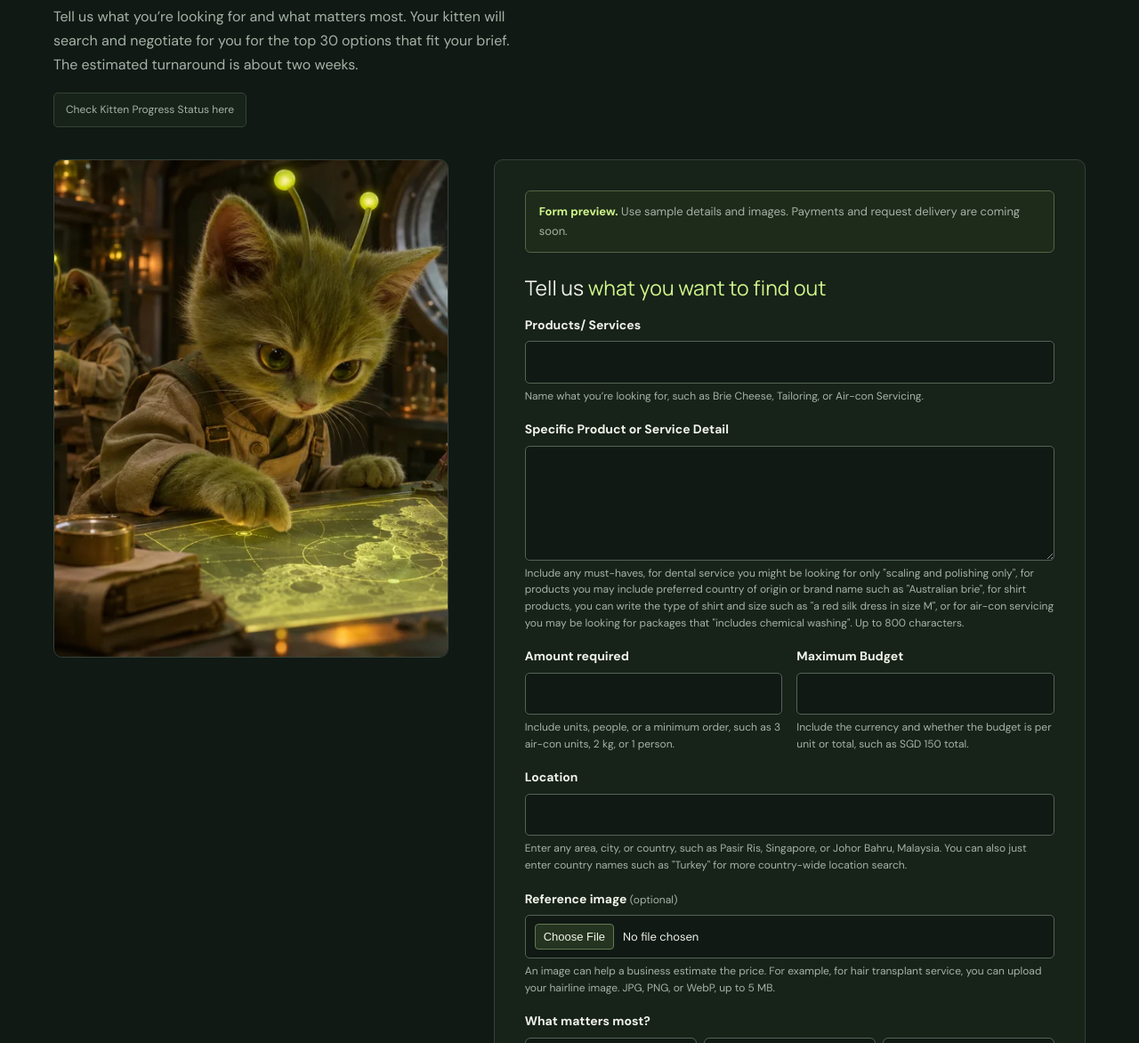
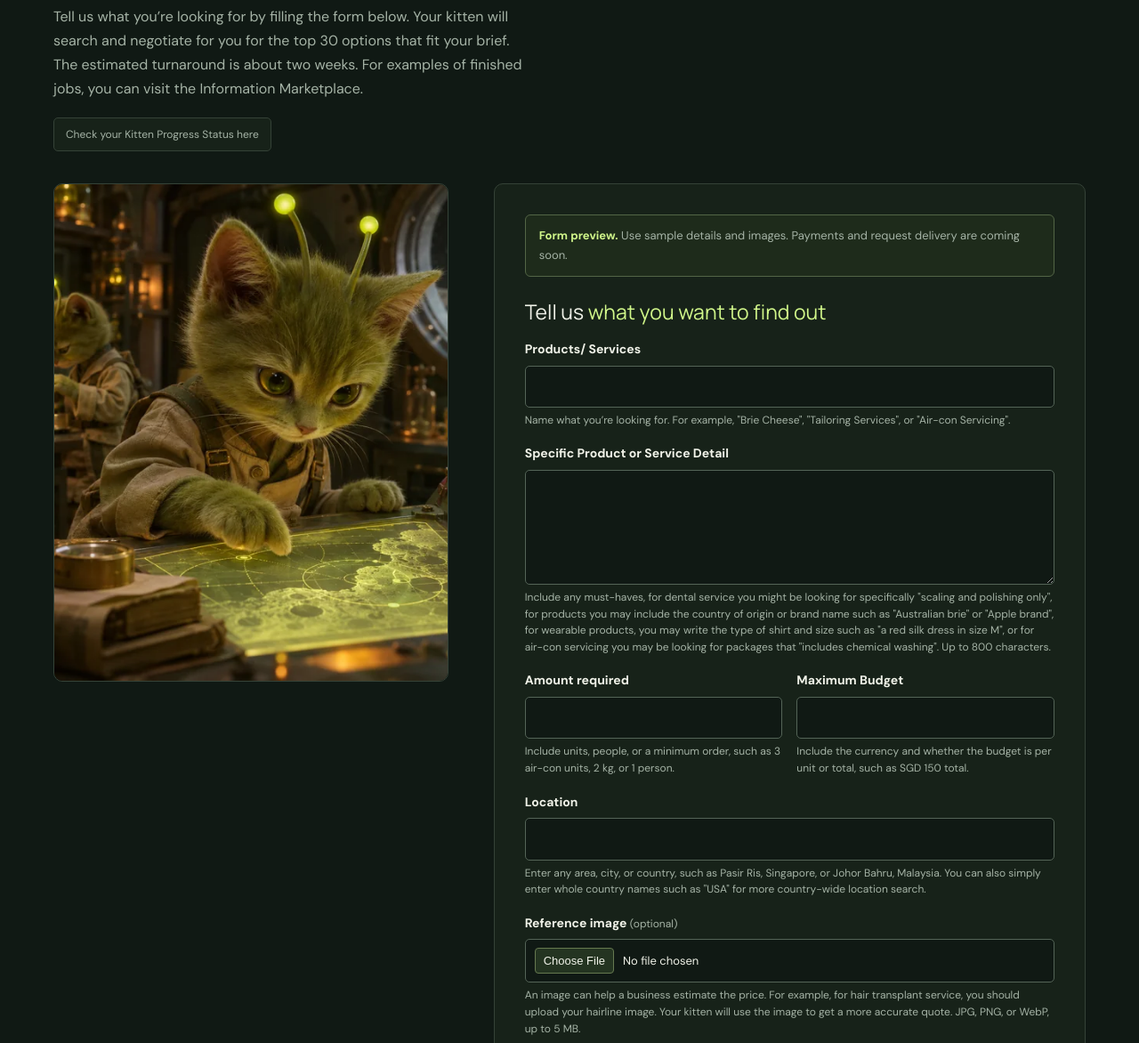
Before and after one commit to unemployedkittens/unemployedkittens, a plain HTML site: page rent-a-kitten.html in a window 1280 px wide. Shown: the part 248-1420 px from the top of the page at 89% size. Drawn offline with Linux system fonts and the light colour scheme.

Commit message:
Update rent-a-kitten.html

```diff
--- a/rent-a-kitten.html
+++ b/rent-a-kitten.html
@@ -19,8 +19,8 @@
   <main class="wrap rental-page">
     <header class="rental-intro">
       <h1>Rent <em>a Kitten</em></h1>
-      <p>Tell us what you’re looking for and what matters most. Your kitten will search and negotiate for you for the top 30 options that fit your brief. The estimated turnaround is about two weeks.</p>
-      <button class="progress-button" type="button" disabled>Check Kitten Progress Status here</button>
+      <p>Tell us what you’re looking for by filling the form below. Your kitten will search and negotiate for you for the top 30 options that fit your brief. The estimated turnaround is about two weeks. For examples of finished jobs, you can visit the Information Marketplace.</p>
+      <button class="progress-button" type="button" disabled>Check your Kitten Progress Status here</button>
     </header>
 
     <div class="rental-layout">
@@ -36,13 +36,13 @@
           <div class="form-field">
             <label for="products-services">Products/ Services</label>
             <input id="products-services" name="products_services" type="text" maxlength="120" required aria-describedby="products-help">
-            <p id="products-help" class="field-help">Name what you’re looking for, such as Brie Cheese, Tailoring, or Air-con Servicing.</p>
+            <p id="products-help" class="field-help">Name what you’re looking for. For example, "Brie Cheese", "Tailoring Services", or "Air-con Servicing".</p>
           </div>
 
           <div class="form-field">
             <label for="specific-detail">Specific Product or Service Detail</label>
             <textarea id="specific-detail" name="specific_detail" rows="4" maxlength="800" required aria-describedby="detail-help"></textarea>
-            <p id="detail-help" class="field-help">Include any must-haves, for dental service you might be looking for only "scaling and polishing only", for products you may include preferred country of origin or brand name such as "Australian brie", for shirt products, you can write the type of shirt and size such as "a red silk dress in size M", or for air-con servicing you may be looking for packages that "includes chemical washing". Up to 800 characters.</p>
+            <p id="detail-help" class="field-help">Include any must-haves, for dental service you might be looking for specifically "scaling and polishing only", for products you may include the country of origin or brand name such as "Australian brie" or "Apple brand", for wearable products, you may write the type of shirt and size such as "a red silk dress in size M", or for air-con servicing you may be looking for packages that "includes chemical washing". Up to 800 characters.</p>
           </div>
 
           <div class="form-columns">
@@ -62,13 +62,13 @@
           <div class="form-field">
             <label for="location">Location</label>
             <input id="location" name="location" type="text" maxlength="140" required aria-describedby="location-help">
-            <p id="location-help" class="field-help">Enter any area, city, or country, such as Pasir Ris, Singapore, or Johor Bahru, Malaysia. You can also just enter country names such as "Turkey" for more country-wide location search.</p>
+            <p id="location-help" class="field-help">Enter any area, city, or country, such as Pasir Ris, Singapore, or Johor Bahru, Malaysia. You can also simply enter whole country names such as "USA" for more country-wide location search.</p>
           </div>
 
           <div class="form-field">
             <label for="reference-image">Reference image <span class="optional">(optional)</span></label>
             <input id="reference-image" name="reference_image" type="file" accept="image/jpeg,image/png,image/webp" aria-describedby="reference-help reference-error">
-            <p id="reference-help" class="field-help">An image can help a business estimate the price. For example, for hair transplant service, you can upload your hairline image. JPG, PNG, or WebP, up to 5 MB.</p>
+            <p id="reference-help" class="field-help">An image can help a business estimate the price. For example, for hair transplant service, you should upload your hairline image. Your kitten will use the image to get a more accurate quote. JPG, PNG, or WebP, up to 5 MB.</p>
             <p id="reference-error" class="field-error" role="status"></p>
           </div>
 
```
